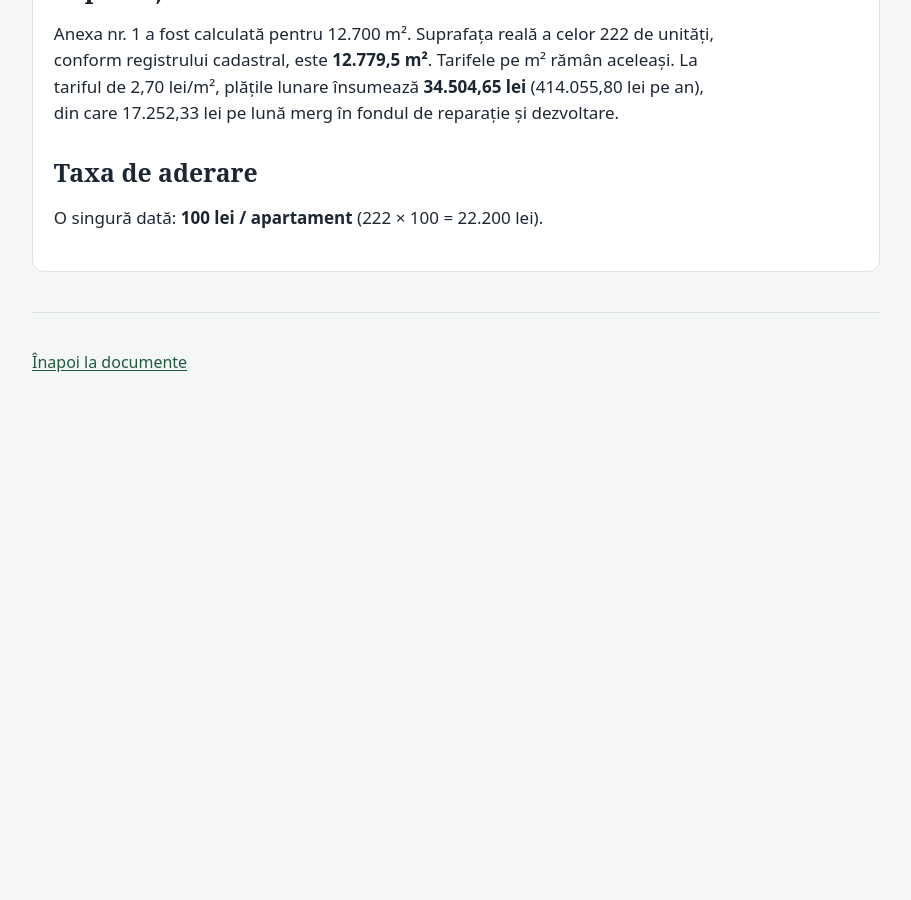
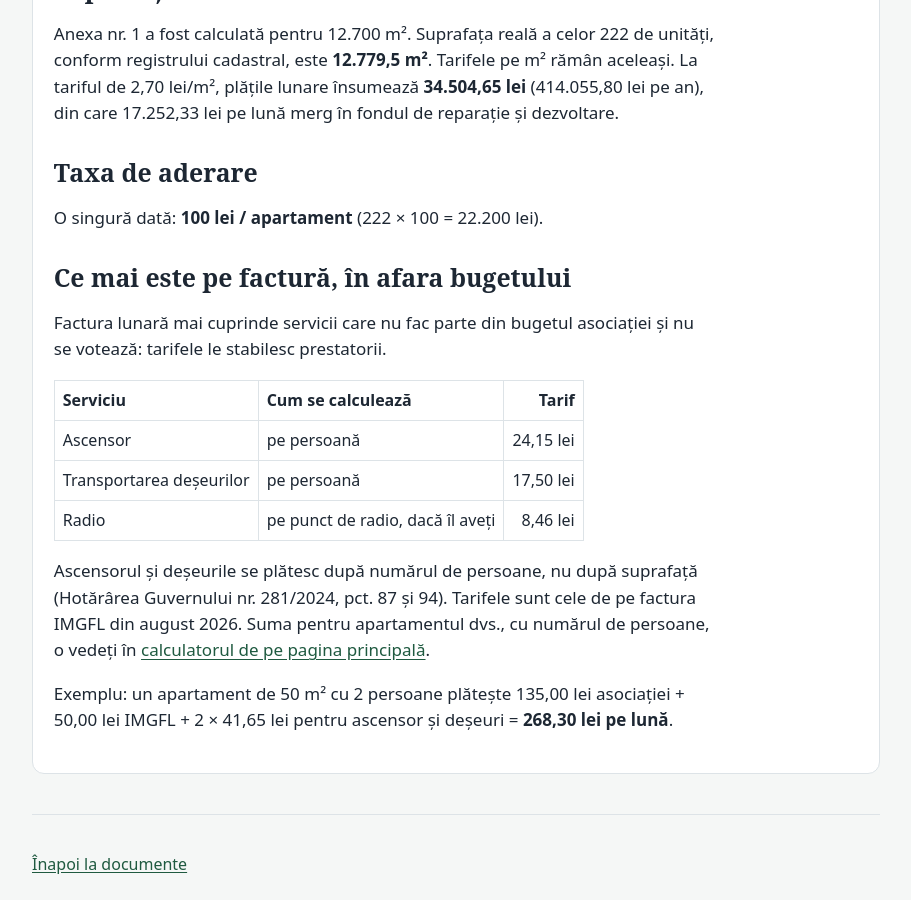
Before and after one commit to apc-deleanu3/apc-deleanu3.github.io, a Jekyll site: the page built from documente/buget-2026.md, in a window 1280 px wide and 900 px high, scrolled down 1433 px. Shown: the whole window, without its empty margins (184-1095 px from the left). Built offline with Jekyll 4.4.1, drawn with Linux system fonts in a browser that asks for light colours; before the commit the page ends 1898 px from its top, so only the background shows below that.

Commit message:
Buget: ce mai este pe factură, în afara bugetului; tarifele „din august 2026”
Pagina bugetului arăta 3,70 lei/m² ca și cum ar fi toată factura. Se adaugă,
după tabelele bugetului (neschimbate), secțiunea „Ce mai este pe factură, în
afara bugetului”: ascensor 24,15 lei și deșeuri 17,50 lei pe persoană (HG nr.
281/2024, pct. 87 și 94), radio 8,46 lei pe punct, trimiterea la calculator și
un exemplu (50 m², 2 persoane: 268,30 lei); aceeași idee în rezumatul rusesc.
Pe ambele pagini sursa tarifelor se scrie „factura IMGFL din august 2026”.

```diff
--- a/documente/buget-2026.md
+++ b/documente/buget-2026.md
@@ -8,6 +8,8 @@ description: "Bugetul 2026 al A.P.C. A0120-0351: cotizația lunară pe m², chel
 ### Кратко по-русски
 
 Проект бюджета, вынесенный на голосование (Приложение № 1 к бюллетеню). Ежемесячный взнос: 1,00 лей/м² (IMGFL) + 2,70 лей/м² (ассоциация) = 3,70 лей/м². Из 2,70 лей: 1,35 — фонд ремонта и развития (отдельный счёт), 0,10 — резервный фонд, остальное — уборка и содержание (0,96), бухгалтерия (0,24) и непредвиденные расходы (0,05). Вступительный взнос — 100 лей с квартиры, один раз. Приложение № 1 рассчитано на 12 700 м²; фактическая площадь по кадастру — 12 779,5 м². Тарифы за м² не меняются: при 2,70 лей/м² ежемесячные платежи составляют 34 504,65 лей.
+
+В счёте есть и услуги вне бюджета ассоциации, за которые не голосуют: их тарифы устанавливают поставщики. Лифт — 24,15 лей и вывоз отходов — 17,50 лей за каждого человека (Постановление Правительства № 281/2024, п. 87 и 94), радио — 8,46 лей за радиоточку. Тарифы — из счёта IMGFL за август 2026 года. Пример: квартира площадью 50 м², 2 человека — 135,00 + 50,00 + 2 × 41,65 = 268,30 лей в месяц.
 </div>
 
 > Propus spre aprobare la Adunarea Generală din 2026 (Anexa nr. 1 la buletinul de vot), cu menținerea aceleiași structuri pentru 2027. Sumele din tabel sunt cele din Anexa nr. 1, calculată pentru 12.700 m² și 222 de apartamente.
@@ -53,3 +55,17 @@ Anexa nr. 1 a fost calculată pentru 12.700 m². Suprafața reală a celor 222 d
 ## Taxa de aderare
 
 O singură dată: **100 lei / apartament** (222 × 100 = 22.200 lei).
+
+## Ce mai este pe factură, în afara bugetului
+
+Factura lunară mai cuprinde servicii care nu fac parte din bugetul asociației și nu se votează: tarifele le stabilesc prestatorii.
+
+| Serviciu | Cum se calculează | Tarif |
+|---|---|---:|
+| Ascensor | pe persoană | 24,15 lei |
+| Transportarea deșeurilor | pe persoană | 17,50 lei |
+| Radio | pe punct de radio, dacă îl aveți | 8,46 lei |
+
+Ascensorul și deșeurile se plătesc după numărul de persoane, nu după suprafață (Hotărârea Guvernului nr. 281/2024, pct. 87 și 94). Tarifele sunt cele de pe factura IMGFL din august 2026. Suma pentru apartamentul dvs., cu numărul de persoane, o vedeți în [calculatorul de pe pagina principală]({{ '/' | relative_url }}#cotizatie).
+
+Exemplu: un apartament de 50 m² cu 2 persoane plătește 135,00 lei asociației + 50,00 lei IMGFL + 2 × 41,65 lei pentru ascensor și deșeuri = **268,30 lei pe lună**.
--- a/index.html
+++ b/index.html
@@ -128,7 +128,7 @@
           <li><span class="lbl"><span lang="ro">Cheltuieli neprevăzute</span><span lang="ru">Непредвиденные расходы</span></span><span class="val">2 lei</span><span class="bar" style="width:1.85%"></span></li>
         </ol>
         <p class="hint"><span lang="ro">Suma către IMGFL (1,00 lei/m²), ascensorul și deșeurile nu intră în această împărțire.</span><span lang="ru">Сумма для IMGFL (1,00 лей/м²), лифт и вывоз отходов сюда не входят.</span></p>
-        <p class="hint"><span lang="ro">Ascensorul și deșeurile se plătesc pe persoană, nu pe m² (Hotărârea Guvernului nr. 281/2024, pct. 87 și 94). Tarifele le stabilesc prestatorii, nu bugetul asociației. Calculul folosește tarifele de pe factura IMGFL cu termenul de plată 31.08.2026: ascensor 24,15 lei, deșeuri 17,50 lei pe persoană.</span><span lang="ru">Лифт и вывоз отходов оплачиваются за каждого человека, а не за м² (Постановление Правительства № 281/2024, п. 87 и 94). Тарифы устанавливают поставщики услуг, а не бюджет ассоциации. В расчёте использованы тарифы из счёта IMGFL со сроком оплаты 31.08.2026: лифт 24,15 лей, отходы 17,50 лей за человека.</span></p>
+        <p class="hint"><span lang="ro">Ascensorul și deșeurile se plătesc pe persoană, nu pe m² (Hotărârea Guvernului nr. 281/2024, pct. 87 și 94). Tarifele le stabilesc prestatorii, nu bugetul asociației. Tarifele sunt cele de pe factura IMGFL din august 2026: ascensor 24,15 lei, deșeuri 17,50 lei pe persoană.</span><span lang="ru">Лифт и вывоз отходов оплачиваются за каждого человека, а не за м² (Постановление Правительства № 281/2024, п. 87 и 94). Тарифы устанавливают поставщики услуг, а не бюджет ассоциации. Тарифы — из счёта IMGFL за август 2026 года: лифт 24,15 лей, отходы 17,50 лей за человека.</span></p>
         <p><a class="more" href="documente/buget-2026.html"><span lang="ro">Bugetul 2026 în detaliu</span><span lang="ru">Бюджет 2026 подробно</span></a></p>
       </div>
     </div>
@@ -447,7 +447,7 @@
 
   // --- my apartment: exact monthly dues + where the money goes
   var APTS = {}, RATE = 2.70, IMGFL = 1.00;
-  // per person, from the IMGFL invoice due 31.08.2026 (HG nr. 281/2024 pct. 87, 94); radio is per unit and optional
+  // per person, from the IMGFL invoice of August 2026 (HG nr. 281/2024 pct. 87, 94); radio is per unit and optional
   var LIFT = 24.15, DESEURI = 17.50, RADIO = 8.46;
   // fondul de reparație, curățenie și întreținere (0,63 + 0,28 + 0,05), contabilitate, fondul de rezervă, neprevăzute
   var PARTS = [1.35, 0.96, 0.24, 0.10, 0.05];
```
